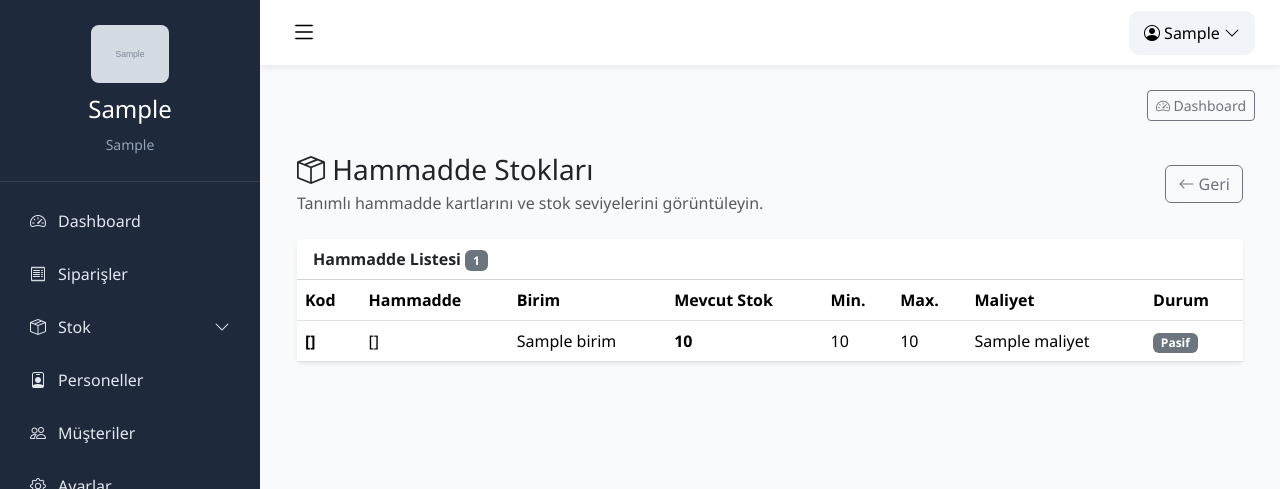
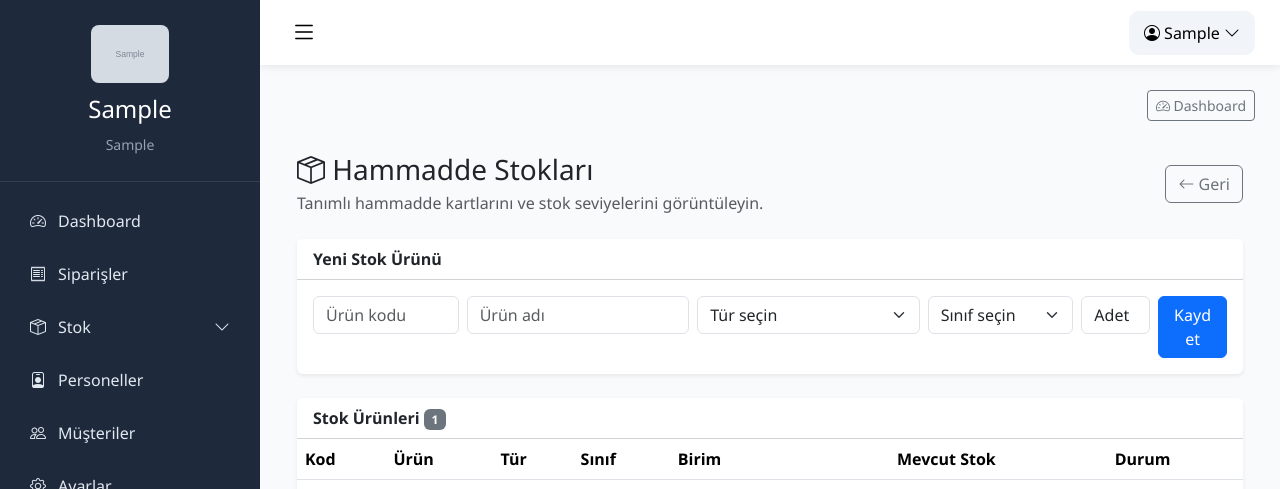
Before and after one commit to ulucam/muys-fastapi, a FastAPI app: template app/templates/stok/urunler.html in a window 1280 px wide. Shown: the top 489 px of the page. Run offline with FastAPI, Linux system fonts and the light colour scheme; the template is opened without the code that fills it: most values are stand-ins (such as "Sample title", 1, 10 or a date in 2020); grey boxes marked "Sample" are stand-in pictures.

Commit message:
Update urunler.html

```diff
--- a/app/templates/stok/urunler.html
+++ b/app/templates/stok/urunler.html
@@ -7,9 +7,10 @@
         <a class="btn btn-outline-secondary" href="/urunler" data-page-back><i class="bi bi-arrow-left"></i> Geri</a>
     </div>
 
-    <div class="card border-0 shadow-sm"><div class="card-header bg-white"><strong>Hammadde Listesi</strong> <span class="badge bg-secondary">{{ urunler|length }}</span></div><div class="table-responsive"><table class="table table-hover align-middle mb-0">
-        <thead><tr><th>Kod</th><th>Hammadde</th><th>Birim</th><th>Mevcut Stok</th><th>Min.</th><th>Max.</th><th>Maliyet</th><th>Durum</th></tr></thead>
-        <tbody>{% for urun in urunler %}<tr><td><strong>{{ urun.kodu }}</strong></td><td>{{ urun.adi }}</td><td>{{ urun.birim }}</td><td><strong>{{ urun.mevcut_stok or 0 }}</strong></td><td>{{ urun.min_stok or 0 }}</td><td>{{ urun.max_stok or 0 }}</td><td>{{ urun.maliyet or 0 }}</td><td>{% if urun.aktif %}<span class="badge bg-success">Aktif</span>{% else %}<span class="badge bg-secondary">Pasif</span>{% endif %}</td></tr>{% else %}<tr><td colspan="8" class="text-center text-muted py-5">Hammadde kaydı bulunamadı.</td></tr>{% endfor %}</tbody>
+    <div class="card border-0 shadow-sm mb-4"><div class="card-header bg-white"><strong>Yeni Stok Ürünü</strong></div><div class="card-body"><form method="post" class="row g-2"><div class="col-md-2"><input class="form-control" name="kodu" placeholder="Ürün kodu" required></div><div class="col-md-3"><input class="form-control" name="adi" placeholder="Ürün adı" required></div><div class="col-md-3"><select class="form-select" name="stok_urun_turu_id" required><option value="">Tür seçin</option>{% for tur in turler %}<option value="{{ tur.id }}">{{ tur.adi }}</option>{% endfor %}</select></div><div class="col-md-2"><select class="form-select" name="stok_urun_sinifi_id"><option value="">Sınıf seçin</option>{% for sinif in siniflar %}<option value="{{ sinif.id }}">{{ sinif.adi }}</option>{% endfor %}</select></div><div class="col-md-1"><input class="form-control" name="birim" value="Adet"></div><div class="col-md-1"><button class="btn btn-primary w-100">Kaydet</button></div></form></div></div>
+    <div class="card border-0 shadow-sm"><div class="card-header bg-white"><strong>Stok Ürünleri</strong> <span class="badge bg-secondary">{{ urunler|length }}</span></div><div class="table-responsive"><table class="table table-hover align-middle mb-0">
+        <thead><tr><th>Kod</th><th>Ürün</th><th>Tür</th><th>Sınıf</th><th>Birim</th><th>Mevcut Stok</th><th>Durum</th></tr></thead>
+        <tbody>{% for urun in urunler %}<tr><td><strong>{{ urun.kodu }}</strong></td><td>{{ urun.adi }}</td><td>{% for tur in turler if tur.id == urun.stok_urun_turu_id %}{{ tur.adi }}{% else %}{{ urun.urun_tipi }}{% endfor %}</td><td>{% for sinif in siniflar if sinif.id == urun.stok_urun_sinifi_id %}{{ sinif.adi }}{% else %}-{% endfor %}</td><td>{{ urun.birim }}</td><td><strong>{{ urun.mevcut_stok or 0 }}</strong></td><td>{% if urun.aktif %}<span class="badge bg-success">Aktif</span>{% else %}<span class="badge bg-secondary">Pasif</span>{% endif %}</td></tr>{% else %}<tr><td colspan="7" class="text-center text-muted py-5">Stok ürünü bulunamadı.</td></tr>{% endfor %}</tbody>
     </table></div></div>
 </div>
 {% endblock %}
```
